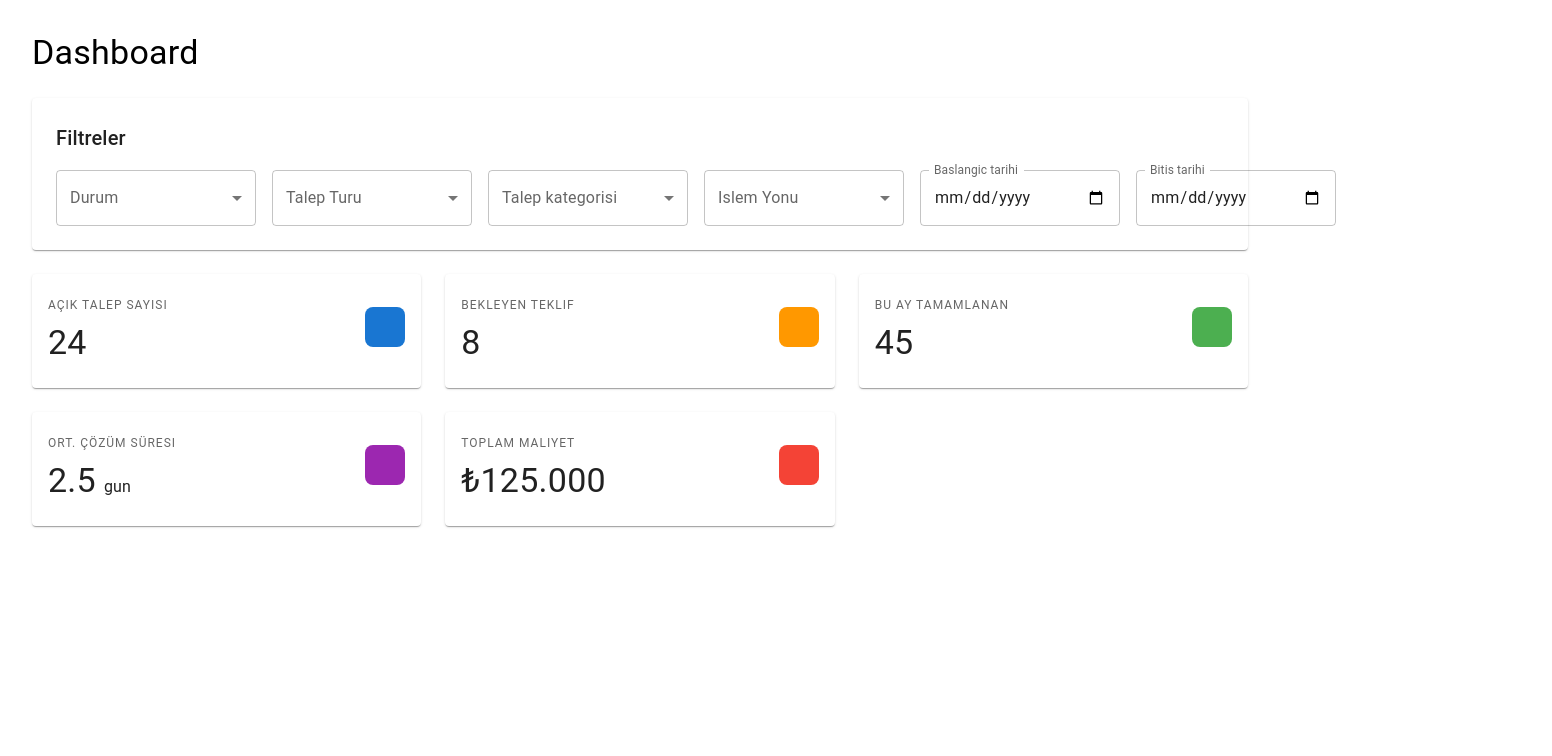
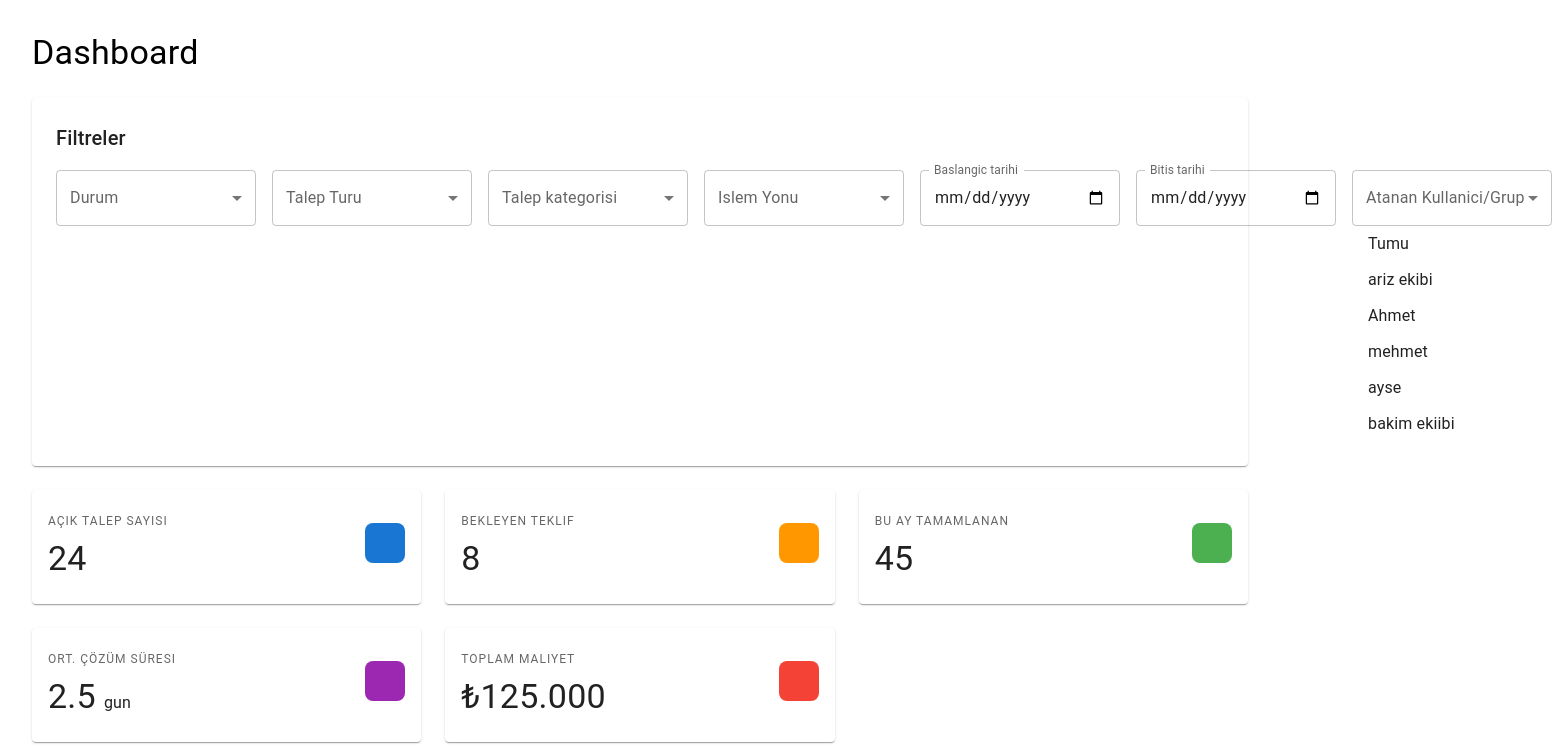
Before and after one commit to guneyberk/makineservis-frontend, a React (Create React App) app: page / in a window 1280 px wide. Shown: the top 756 px of the page, 1552 px wide, since content can reach past the window. Built offline with nearby package versions, Linux system fonts and the light colour scheme; some icons are missing.

Commit message:
Atanan Kullanici

```diff
--- a/src/components/dashboard/FilterPanel.tsx
+++ b/src/components/dashboard/FilterPanel.tsx
@@ -21,6 +21,8 @@ function FilterPanel(){
     const [direction,setdirection] = useState('');
     const [startDate,setStartDate] = useState('');
     const [endDate,setEndDate] = useState('');
+    const [assignedUser,setAssignedUser] = useState('');
+
 
     const handleStatusChange = (event:any) => {
         setStatus(event.target.value);
@@ -41,6 +43,10 @@ function FilterPanel(){
     const handleDirectionChange =(event:any)=>{
         setdirection(event.target.value);
     };
+    const handleAssignedUserChange =(event:any)=>{
+        setAssignedUser(event.target.value);
+    };
+
 
     return(
         <Paper sx={{padding:3, marginBottom:3}}>
@@ -141,6 +147,22 @@ function FilterPanel(){
                     slotProps={{inputLabel:{shrink:true}}}>
 
                     </TextField>
+<FormControl sx={{minWidth:200}}>
+    <InputLabel>Atanan Kullanici/Grup</InputLabel>
+    <Select value={assignedUser}
+    label={'AtananKullanici/Grup'}
+    onChange={handleAssignedUserChange}
+    >
+    </Select>
+    <MenuItem value="">Tumu</MenuItem>
+    <MenuItem value="user1">ariz ekibi</MenuItem>
+    <MenuItem value="user2">Ahmet</MenuItem>
+    <MenuItem value="user3">mehmet</MenuItem>
+    <MenuItem value="group1">ayse</MenuItem>
+    <MenuItem value="group2">bakim ekiibi</MenuItem>
+
+
+</FormControl>
             </Box>
         </Paper>
     );
```
